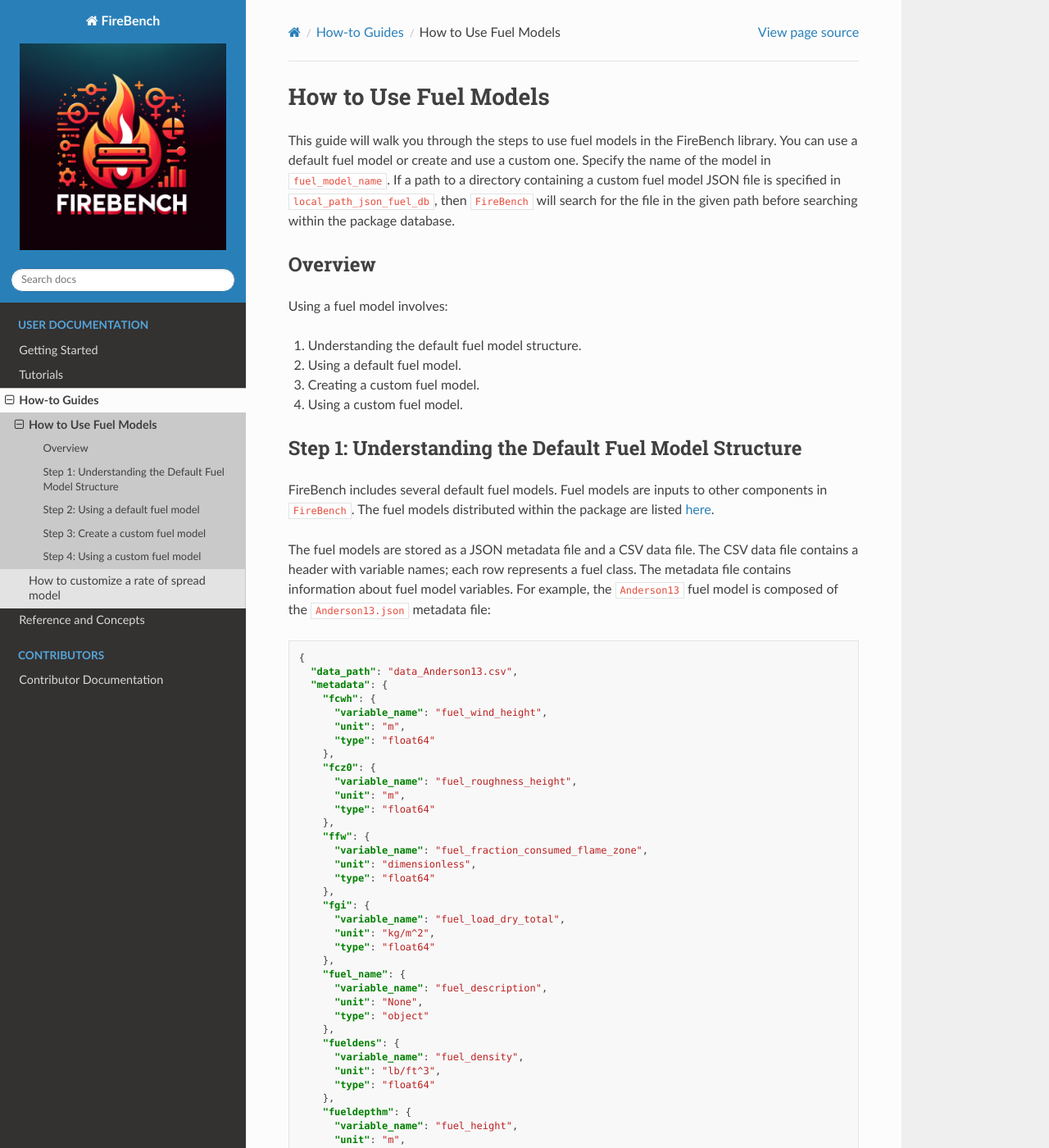
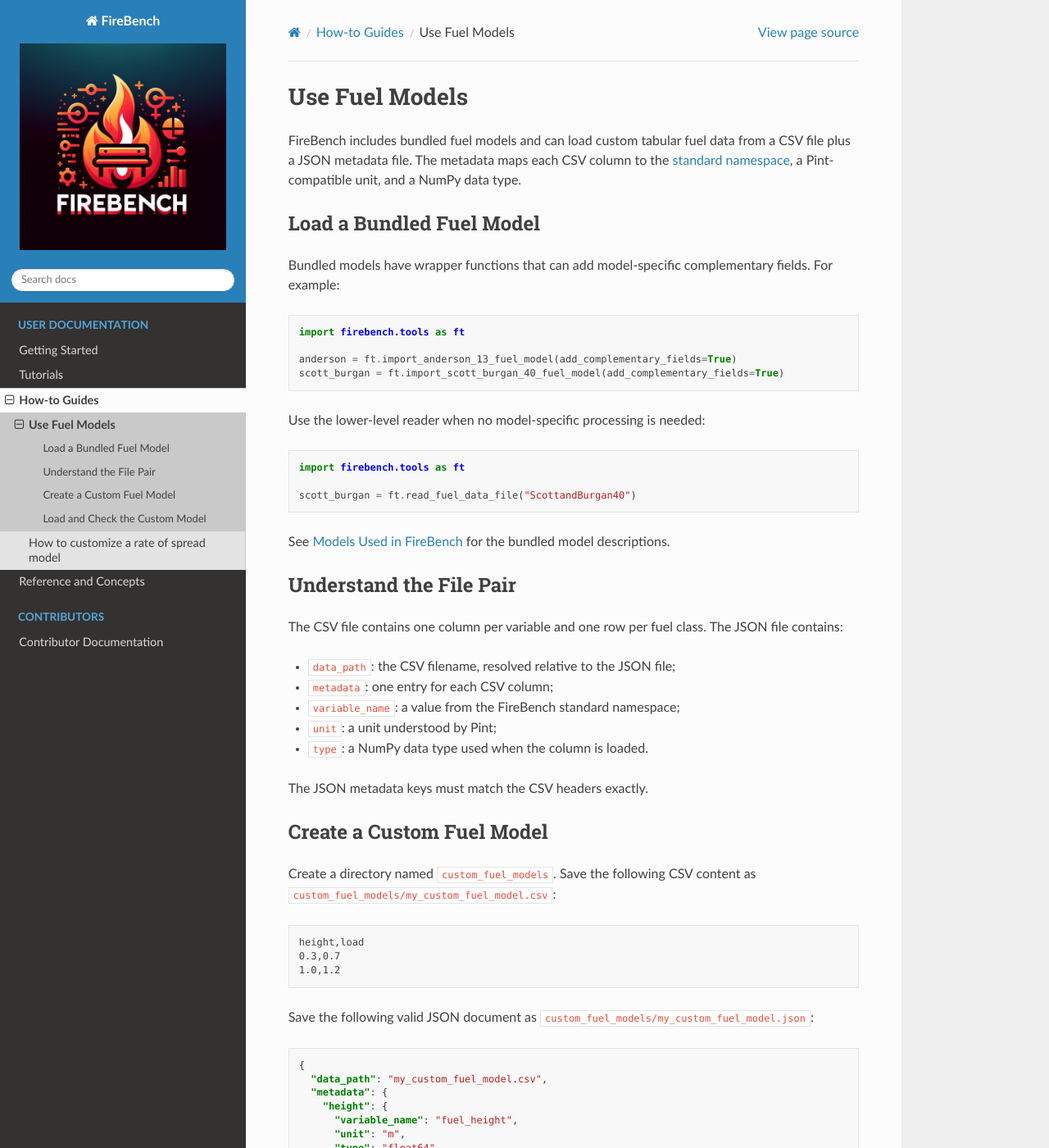
Before and after one commit to wirc-sjsu/firebench, a Sphinx documentation site: the page built from docs/tutorials/change_fuel_model_ros.md, in a window 1280 px wide and 1400 px high. Shown: the whole window at 82% size. Built offline with Sphinx 7.4.7 and the Read the Docs theme 3.1.0, drawn with Linux system fonts in a browser that asks for light colours; some of the changed text lies outside the part shown.

Commit message:
repair custom fuel model tutorial

````diff
--- a/docs/tutorials/change_fuel_model_ros.md
+++ b/docs/tutorials/change_fuel_model_ros.md
@@ -1,197 +1,97 @@
-# How to Use Fuel Models
+# Use Fuel Models
 
-This guide will walk you through the steps to use fuel models in the FireBench library.
-You can use a default fuel model or create and use a custom one.
-Specify the name of the model in `fuel_model_name`.
-If a path to a directory containing a custom fuel model JSON file is specified in `local_path_json_fuel_db`, then `FireBench` will search for the file in the given path before searching within the package database.
+FireBench includes bundled fuel models and can load custom tabular fuel data from a CSV file plus a
+JSON metadata file. The metadata maps each CSV column to the
+[standard namespace](../namespace.md), a Pint-compatible unit, and a NumPy data type.
 
-## Overview
+## Load a Bundled Fuel Model
 
-Using a fuel model involves:
-1. Understanding the default fuel model structure.
-2. Using a default fuel model.
-3. Creating a custom fuel model.
-4. Using a custom fuel model.
+Bundled models have wrapper functions that can add model-specific complementary fields. For
+example:
 
-## Step 1: Understanding the Default Fuel Model Structure
+```python
+import firebench.tools as ft
 
-FireBench includes several default fuel models.
-Fuel models are inputs to other components in `FireBench`.
-The fuel models distributed within the package are listed [here](../content.md).
+anderson = ft.import_anderson_13_fuel_model(add_complementary_fields=True)
+scott_burgan = ft.import_scott_burgan_40_fuel_model(add_complementary_fields=True)
+```
 
-The fuel models are stored as a JSON metadata file and a CSV data file. The CSV data file contains a header with variable names; each row represents a fuel class. The metadata file contains information about fuel model variables. For example, the `Anderson13` fuel model is composed of the `Anderson13.json` metadata file:
+Use the lower-level reader when no model-specific processing is needed:
+
+```python
+import firebench.tools as ft
+
+scott_burgan = ft.read_fuel_data_file("ScottandBurgan40")
+```
+
+See [Models Used in FireBench](../fire_models_info/index.md) for the bundled model descriptions.
+
+## Understand the File Pair
+
+The CSV file contains one column per variable and one row per fuel class. The JSON file contains:
+
+- `data_path`: the CSV filename, resolved relative to the JSON file;
+- `metadata`: one entry for each CSV column;
+- `variable_name`: a value from the FireBench standard namespace;
+- `unit`: a unit understood by Pint;
+- `type`: a NumPy data type used when the column is loaded.
+
+The JSON metadata keys must match the CSV headers exactly.
+
+## Create a Custom Fuel Model
+
+Create a directory named `custom_fuel_models`. Save the following CSV content as
+`custom_fuel_models/my_custom_fuel_model.csv`:
+
+```text
+height,load
+0.3,0.7
+1.0,1.2
+```
+
+Save the following valid JSON document as `custom_fuel_models/my_custom_fuel_model.json`:
 
 ```json
 {
-  "data_path": "data_Anderson13.csv",
+  "data_path": "my_custom_fuel_model.csv",
   "metadata": {
-    "fcwh": {
-      "variable_name": "fuel_wind_height",
-      "unit": "m",
-      "type": "float64"
-    },
-    "fcz0": {
-      "variable_name": "fuel_roughness_height",
-      "unit": "m",
-      "type": "float64"
-    },
-    "ffw": {
-      "variable_name": "fuel_fraction_consumed_flame_zone",
-      "unit": "dimensionless",
-      "type": "float64"
-    },
-    "fgi": {
-      "variable_name": "fuel_load_dry_total",
-      "unit": "kg/m^2",
-      "type": "float64"
-    },
-    "fuel_name": {
-      "variable_name": "fuel_description",
-      "unit": "None",
-      "type": "object"
-    },
-    "fueldens": {
-      "variable_name": "fuel_density",
-      "unit": "lb/ft^3",
-      "type": "float64"
-    },
-    "fueldepthm": {
+    "height": {
       "variable_name": "fuel_height",
       "unit": "m",
       "type": "float64"
     },
-    "fuelmce": {
-      "variable_name": "fuel_moisture_extinction",
-      "unit": "dimensionless",
-      "type": "float64"
-    },
-    "ichap": {
-      "variable_name": "fuel_chaparral_flag",
-      "unit": "dimensionless",
-      "type": "int32"
-    },
-    "k_tc": {
-      "variable_name": "fuel_thermal_conductivity",
-      "unit": "W/m/K",
-      "type": "float64"
-    },
-    "savr": {
-      "variable_name": "fuel_surface_area_volume_ratio",
-      "unit": "1/ft",
-      "type": "float64"
-    },
-    "se": {
-      "variable_name": "fuel_mineral_content_effective",
-      "unit": "dimensionless",
-      "type": "float64"
-    },
-    "st": {
-      "variable_name": "fuel_mineral_content_total",
-      "unit": "dimensionless",
-      "type": "float64"
-    },
-    "weight": {
-      "variable_name": "fuel_sfireburnup_consumption_cst",
-      "unit": "dimensionless",
-      "type": "float64"
-    },
-    "windrf": {
-      "variable_name": "fuel_wind_reduction_factor",
-      "unit": "dimensionless",
-      "type": "float64"
-    },
-    "fuel_load_1h": {
-      "variable_name": "fuel_load_dry_1h",
-      "unit": "short_ton/acre",
-      "type": "float64"
-    },
-    "fuel_load_10h": {
-      "variable_name": "fuel_load_dry_10h",
-      "unit": "short_ton/acre",
-      "type": "float64"
-    },
-    "fuel_load_100h": {
-      "variable_name": "fuel_load_dry_100h",
-      "unit": "short_ton/acre",
-      "type": "float64"
-    },
-    "fuel_load_live": {
-      "variable_name": "fuel_load_dry_live",
-      "unit": "short_ton/acre",
+    "load": {
+      "variable_name": "fuel_load_dry_total",
+      "unit": "kg/m^2",
       "type": "float64"
     }
   }
 }
 ```
-The metadata file stores the path of the data file in `data_path`. The metadata dictionary contains the following information for each variable in the data file:
-- `variable_name` as given within the [standard namespace](../namespace.md) in lowercase
-- `unit` using [Pint library](https://pint.readthedocs.io/en/stable/) standard. The default unit registry (*i.e.* the list of acceptable units) can be found [here](https://github.com/hgrecco/pint/blob/master/pint/default_en.txt).
-- `type` as `numpy` dtype for memory allocation.
 
-The first three lines of the CSV data file `data_Anderson13.csv` looks like this:
-```
-fcwh,fcz0,ffw,fgi,fuel_name,fueldens,fueldepthm,fuelmce,ichap,k_tc,savr,se,st,weight,windrf,fuel_load_1h,fuel_load_10h,fuel_load_100h,fuel_load_live
-6.096,0.0396,0.9,0.166,1: Short grass (1 ft),32.0,0.305,0.12,0,0.04025,3500.0,0.01,0.0555,7.0,0.36,0.74,0.00,0.00,0.00
-6.096,0.0396,0.9,0.897,2: Timber (grass and understory),32.0,0.305,0.15,0,0.01621,2784.0,0.01,0.0555,7.0,0.36,2.00,1.00,0.50,0.50
+## Load and Check the Custom Model
+
+Run this script from the directory that contains `custom_fuel_models`:
+
+```python
+from pathlib import Path
+
+import firebench.tools as ft
+
+fuel_model_directory = Path("custom_fuel_models")
+fuel_data = ft.read_fuel_data_file(
+    fuel_model_name="my_custom_fuel_model",
+    local_path_json_fuel_db=fuel_model_directory,
+)
+
+assert fuel_data["nb_fuel_classes"] == 2
+assert fuel_data[ft.StandardVariableNames.FUEL_HEIGHT].to("m").magnitude.tolist() == [0.3, 1.0]
+assert fuel_data[ft.StandardVariableNames.FUEL_LOAD_DRY_TOTAL].to("kg/m^2").magnitude.tolist() == [
+    0.7,
+    1.2,
+]
 ```
 
-The CSV file stores the data itself. The headers can be chosen arbitrarily as the connection with the standard namespace is done in the JSON file.
-
-## Step 2: Using a default fuel model
-
-Default fuel models are imported using a wrapped function. The default fuel models distributed within the package are listed [here](../content.md). For example, importing `Anderson13` Fuel Model is done using `firebench.tools.fuel_models_utils.import_anderson_13_fuel_model`. Such wrapper function has extra features integrated to add fields to the fuel dictionary or do specific processing.
-For example, the following script imports `Anderson 13` Fuel Model, computes the dead fuel ratio and adds it to the fuel dictionary. It also imports `Scott and Burgan 40` Fuel Model, computes the total fuel load, the total surface area to volume ratio, and the dead fuel ratio, and adds these fields to the fuel dictionary.
-
-```python
-import firebench.tools as ft
-
-fuel_dict   = ft.import_anderson_13_fuel_model(add_complementary_fields=True)
-fuel_dict_2 = ft.import_scott_burgan_40_fuel_model(add_complementary_fields=True)
-```
-
-It is also possible to import Fuel Model using low level file reading function. The extra fields must be added manually.
-
-```python
-import firebench.tools as ft
-
-fuel_dict = ft.read_fuel_data_file("ScottandBurgan40")
-```
-
-## Step 3: Create a custom fuel model
-
-You can create your custom fuel model and use it locally.
-First, you have to create the CSV data file `my_custom_fuel_model.csv` that contains the data with one header line specifying the names of the variables. The order is not important. Each line of the CSV file corresponds to a fuel class. Here is an example of the CSV file:
-```
-x_1,t_1
-1.0,2.0
-4.5,1.0
-```
-
-Then, you have to create the metadata file `my_custom_fuel_model.json` that will contain the relative path to the datafile and information about the variables:
-```json
-{
-    "data_path": "my_custom_fuel_model.csv",
-    "metadata": {
-      "x_1": {
-        "variable_name": "length",
-        "unit": "m"
-      },
-      "t_1": {
-        "variable_name": "time",
-        "unit": "s"
-      },
-}
-```
-
-## Step 4: Using a custom fuel model
-
-To use the custom data, specify the path of the directory that contains the JSON file and the name of the fuel model:
-```python
-fuel_model_name = "my_custom_fuel_model" # name of the fuel model -> looking for my_custom_fuel_model.json
-local_path_json_fuel_db = "/path/to/the/custom/fuel/models/database" # path to the json file
-# import custom fuel model
-fuel_dict = ft.read_fuel_data_file(
-  fuel_model_name=fuel_model_name,
-  local_path_json_fuel_db=local_path_json_fuel_db,
-)
-```
+If a model with that name is not found in `local_path_json_fuel_db`, FireBench falls back to its
+bundled fuel-model data directory. A missing model raises `FileNotFoundError`; an unknown
+`variable_name` is loaded without units and produces a warning.
````
Also changed, not shown: CHANGELOG.md (+2 -0 lines), release_10.md (+1 -1 lines).
